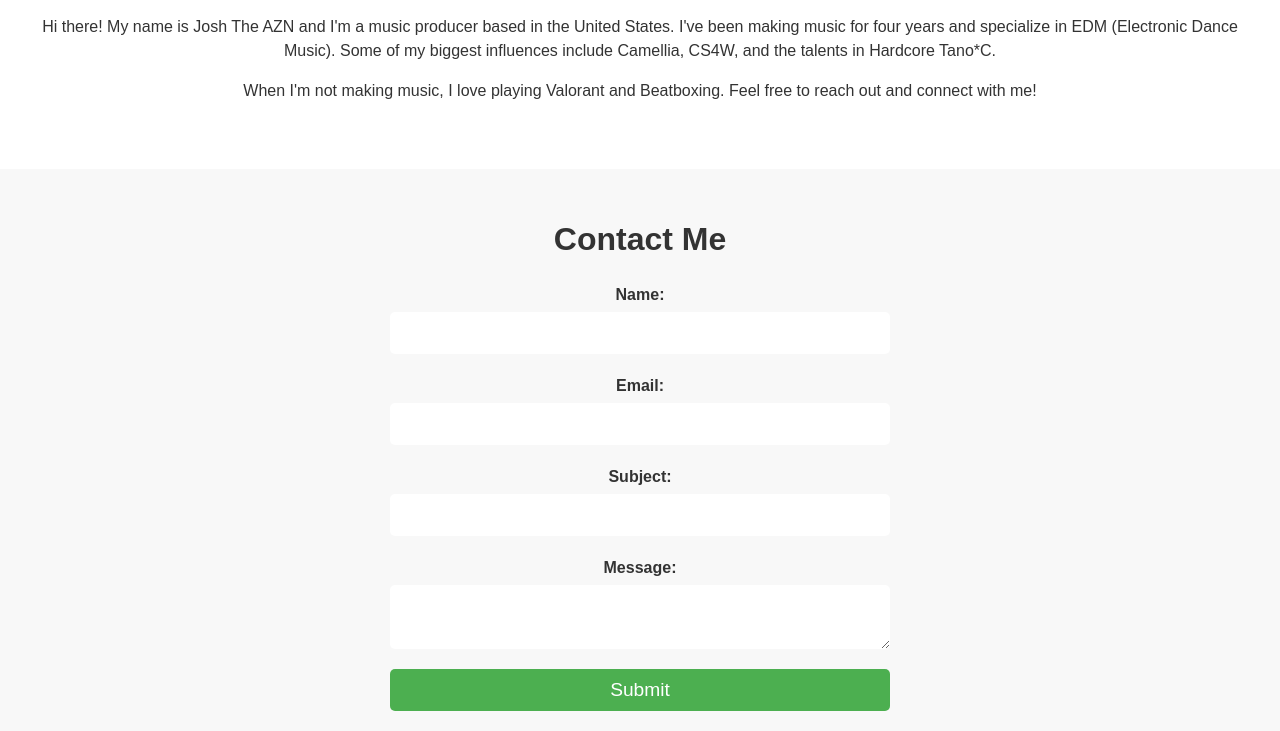
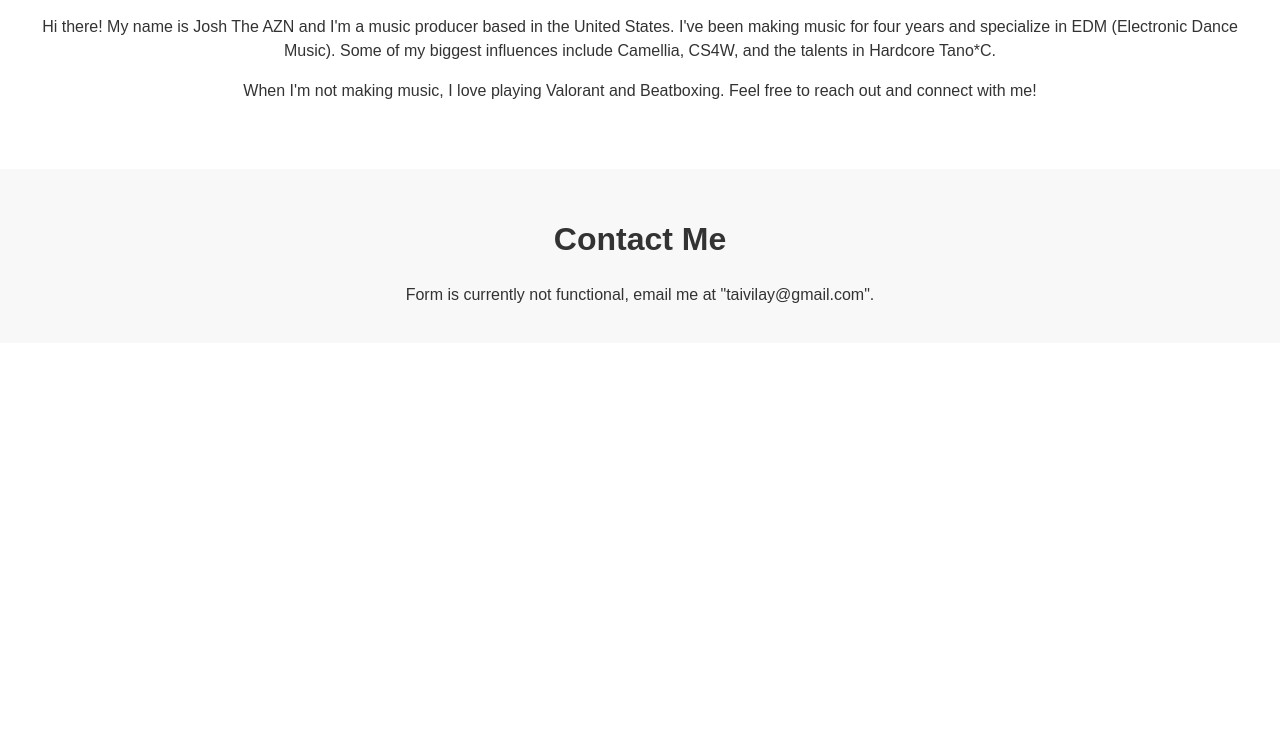
Before and after one commit to JoshTheAZN/JoshTheAZN.github.io, a plain HTML site: page index.html in a window 1280 px wide. Shown: the part 2393-3124 px from the top of the page. After the commit the page ends 2736 px from the top, so only its background shows below. Drawn offline with Linux system fonts and the light colour scheme.

Commit message:
disabling php

```diff
--- a/index.html
+++ b/index.html
@@ -77,7 +77,7 @@
 
 		<section id="contact">
 			<h2>Contact Me</h2>
-			<form action="submit-form.php" method="post">
+			<!--<form action="submit-form.php" method="post">
 			  <label for="name">Name:</label>
 			  <input type="text" id="name" name="name" required>
 
@@ -91,7 +91,8 @@
 			  <textarea id="message" name="message" required></textarea>
 
 			  <input type="submit" value="Submit">
-			</form>
+			</form>-->
+			<p>Form is currently not functional, email me at "taivilay@gmail.com".</p>
 		  </section>
 
 	</main>
```
